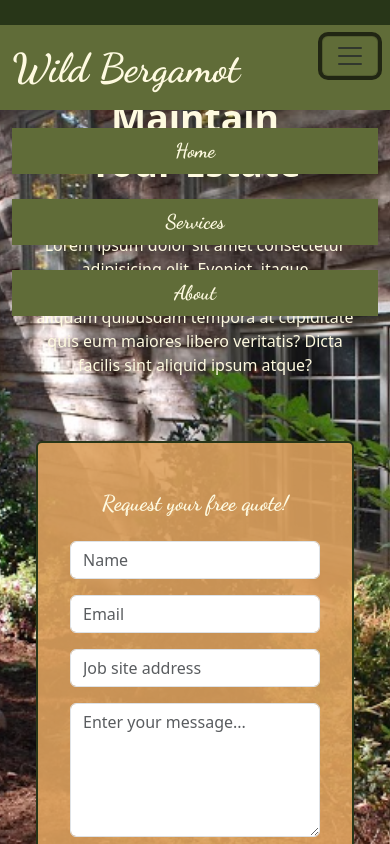
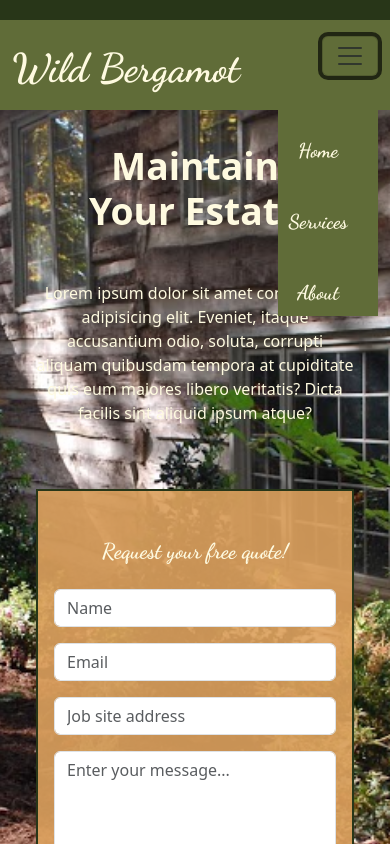
Before and after one commit to johnboy514/landscapingwildbergamot, a React (Create React App) app: page / in a window 390 px wide. Both pictures are taken after a click on the button 350 px from the left and 55 px from the top of the page. Shown: the top 844 px of the page. Built offline with nearby package versions, Linux system fonts and the light colour scheme; a web font is replaced by a local one.

Commit message:
worked on some responsiveness

```diff
--- a/src/App.css
+++ b/src/App.css
@@ -46,3 +46,26 @@
 .backgroundcolor {
   background-color: #fefae0;
 }
+
+@media (max-width: 990px) {
+  .requestQuoteCard {
+    display: block;
+    margin-left: auto;
+    margin-right: auto;
+  }
+  .picsCarousel {
+    display: block;
+    margin-left: auto;
+    margin-right: auto;
+  }
+  .aboutSection{
+    display: block;
+    margin-left: auto;
+    margin-right: auto;
+  }
+  .navbar-nav {
+    margin-left: auto;
+    padding-right: 20px;
+    max-width: 100px;
+  }
+}
--- a/src/components/Home.js
+++ b/src/components/Home.js
@@ -70,7 +70,7 @@ function Home() {
         <div className="px-4 py-5 px-md-5 text-center text-lg-start">
           <div className="container">
             <div className="row gx-lg-5 align-items-center">
-              <div className="col-lg-6 mb-5 mb-lg-0">
+              <div className="col-lg-6 mb-5 mb-lg-0 mt-5">
                 <h1 className="my-5 display-3 fw-bold ls-tight">
                   Maintain <br />
                   <span style={{ color: '#fefae0' }}>Your Estate</span>
@@ -84,7 +84,7 @@ function Home() {
               </div>
 
               <div className="col-lg-6 mb-5 mb-lg-0">
-                <div className="card" style={{
+                <div className="requestQuoteCard" style={{
                       maxWidth: '400px',
                       maxHeight: '600px',
                       backgroundColor: 'rgba(221, 161, 94, 0.9)', // Adjust the alpha value (0.7 in this example)
@@ -131,12 +131,12 @@ function Home() {
  <section className='mt-5'>
   <div className="py-3">
     <div className="row">
-      <div className="col-md-8 col-lg-2 col-xl-4 offset-xl-1" style={{ backgroundColor: '#fefae0', borderRadius: '10%', display: 'flex', justifyContent: 'center', alignItems: 'center' }}>
+      <div className="col-md-8 col-lg-2 col-xl-4 offset-xl-1 picsCarousel" style={{ backgroundColor: '#fefae0', borderRadius: '10%', display: 'flex', justifyContent: 'center', alignItems: 'center' }}>
         <div>
           <h1 style={{ color: "#283618", fontSize: '50px', fontFamily: "Dancing Script, cursive", textAlign: 'center' }}>Check out our before and after pictures!</h1>
         </div>
       </div>
-      <div className="col-md-10 col-lg-8 col-xl-5 offset-xl-1">
+      <div className="col-md-10 col-lg-8 col-xl-5 offset-xl-1 picsCarousel">
   <Carousel>
     <Carousel.Item>
       <img
@@ -185,7 +185,7 @@ function Home() {
   <h1 id='services' className="mt-5" style={{fontFamily: "Dancing Script, cursive", fontSize: '60px'}}>Our Services</h1>
   <Container>
   <Row className="d-flex flex-wrap justify-content-center">
-    <div className="col-lg-3 col-md-6 col-sm-12">
+    <div className="col-xl-3 col-lg-6 col-md-6 col-sm-8">
       <Card className="text-black mt-4 mx-3" style={{ width: '18rem', height: '30rem', backgroundColor: '#fefae0', borderStyle: 'none' }}>
   <Card.Header style={{ borderRadius: '10%', paddingTop: '200px', backgroundSize: 'cover', backgroundImage: 'url("./images/designpic.jpg")'}}></Card.Header>
   <Card.Body className="d-flex flex-column">
@@ -204,7 +204,7 @@ function Home() {
   </Card.Body>
 </Card>
 </div>
-<div className="col-lg-3 col-md-6 col-sm-12">
+<div className="col-xl-3 col-lg-6 col-md-6 col-sm-8">
 <Card className="text-black mt-4 mx-3" style={{ width: '18rem', height: '30rem', backgroundColor: '#fefae0', borderStyle: 'none' }}>
   <Card.Header style={{ borderRadius: '10%', paddingTop: '200px', backgroundSize: 'cover', backgroundImage: 'url("./images/installation.jpg")'}}></Card.Header>
   <Card.Body className="d-flex flex-column">
@@ -223,7 +223,7 @@ function Home() {
   </Card.Body>
 </Card>
 </div>
-<div className="col-lg-3 col-md-6 col-sm-12">
+<div className="col-xl-3 col-lg-6 col-md-6 col-sm-8">
 <Card className="text-black mt-4 mx-3" style={{ width: '18rem', height: '30rem', backgroundColor: '#fefae0', borderStyle: 'none' }}>
   <Card.Header style={{ borderRadius: '10%', paddingTop: '200px', backgroundSize: 'cover', backgroundImage: 'url("./images/maintenance.jpg")'}}></Card.Header>
   <Card.Body className="d-flex flex-column">
@@ -252,8 +252,8 @@ function Home() {
   }}></div>
   <div class="container">
     <div class="row">
-      <div class="col-md-8">
-        <div class="card mx-4 mx-md-5 shadow-5-strong mb-5" style={{
+      <div class="col-md-8 aboutSection">
+        <div className="card mx-4 mx-md-5 shadow-5-strong mb-5" style={{
           marginTop: "-100px",
           background: "hsla(0, 0%, 100%, 0.8)",
           backdropFilter: "blur(30px)",
@@ -273,7 +273,7 @@ function Home() {
           </div>
         </div>
       </div>
-      <div className="d-block" style={{ width: '440px' }}>
+      <div className="d-block aboutSection" style={{ width: '440px' }}>
   <img style={{ borderRadius: '100%'  }} src="https://media.glassdoor.com/l/35/ce/66/4d/happy-landscapers.jpg" alt="landscapers" class="img-fluid" />
 </div>
     </div>
--- a/src/components/Navbar.js
+++ b/src/components/Navbar.js
@@ -7,6 +7,7 @@ function NavbarComponent() {
     position: 'fixed',
     height: '110px',
     width: '100%',
+    zIndex: '1',
   };
 
   const lineStyle = {
@@ -14,7 +15,7 @@ function NavbarComponent() {
     top: 0,
     left: 0,
     right: 0,
-    height: '25px',
+    height: '20px',
     backgroundColor: "#283618",
   };
 
@@ -41,7 +42,7 @@ function NavbarComponent() {
           <Navbar.Brand style={{ ...whiteTextStyle, fontSize: '40px' }}>Wild Bergamot</Navbar.Brand>
           <Navbar.Toggle aria-controls="basic-navbar-nav" />
           <Navbar.Collapse id="basic-navbar-nav">
-            <Nav>
+            <Nav className='navDropdown' style={{ backgroundColor: "#606c38" }}>
               <Nav.Link href="/" style={{ ...whiteTextStyle, backgroundColor: "#606c38"}}>Home</Nav.Link>
               <Nav.Link href="#services" style={{ ...whiteTextStyle, backgroundColor: "#606c38"}}>Services</Nav.Link>
               <Nav.Link href="#about" style={{ ...whiteTextStyle, backgroundColor: "#606c38"}}>About</Nav.Link>
```
